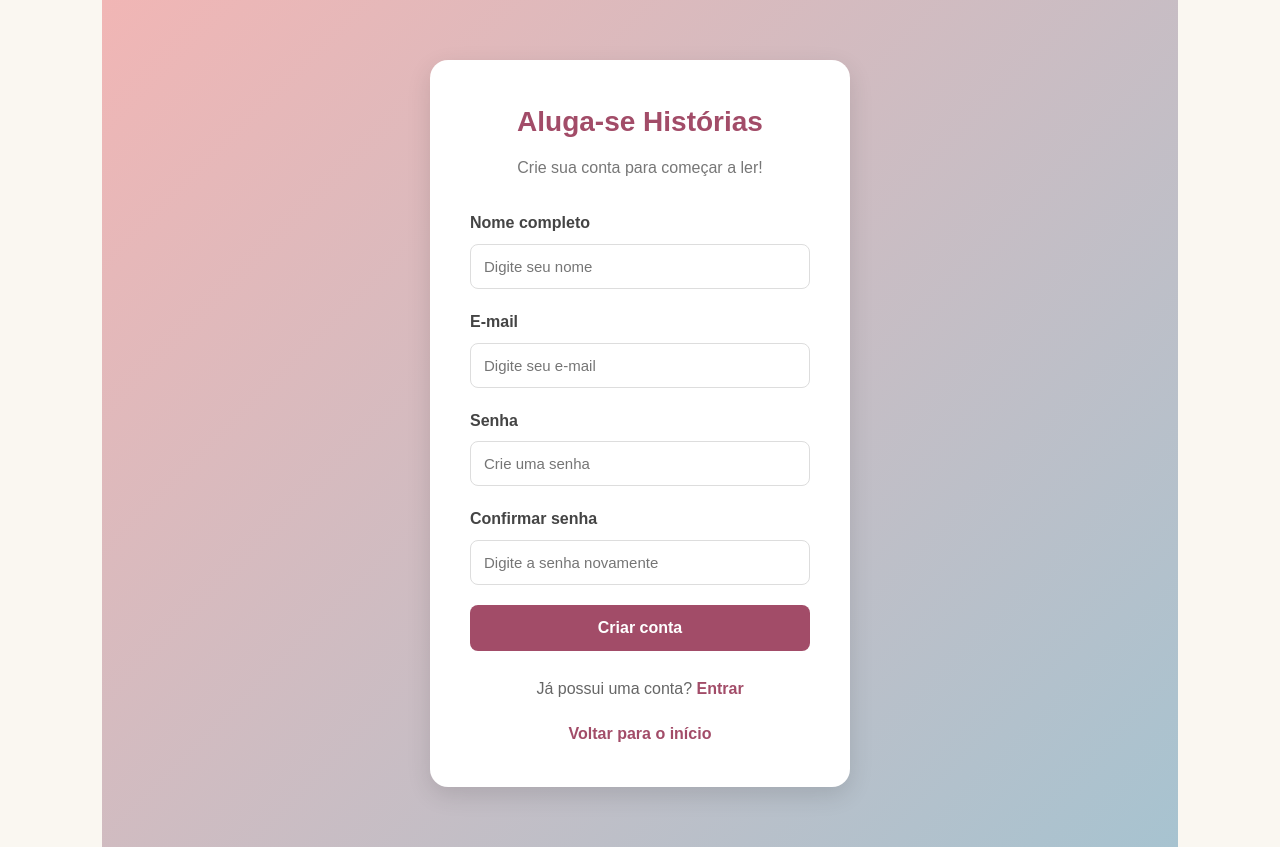
After one commit to emillyeleslyemarques-oss/aluga-se-historias, a PHP site: page /cadastro.php in a window 1280 px wide. The commit adds this page. Run offline with PHP 8.4, Linux system fonts and the light colour scheme.

Commit message:
Adiciona páginas de login e cadastro
Cria as telas de login e cadastro com estilos próprios, adiciona o link de acesso à navegação e centraliza o cabeçalho do catálogo. Inclui também a configuração inicial da conexão PDO com o banco de dados.

```diff
--- a/aluguel.php
+++ b/aluguel.php
@@ -15,6 +15,7 @@
         <a href="catalogo.php">Catálogo</a>
         <a href="sobre.php">Sobre</a>
         <a href="aluguel.php">Aluguel</a>
+        <a href="login.php">Login</a>
     </nav>
     <a href="catalogo.php" class="botao-header">Encontrar livros</a>
 </header>
--- /dev/null
+++ b/cadastro.php
@@ -0,0 +1,68 @@
+
+<?php
+// Futuramente vamos programar o cadastro no banco de dados
+?>
+
+<!DOCTYPE html>
+<html lang="pt-br">
+<head>
+    <meta charset="UTF-8">
+    <meta name="viewport" content="width=device-width, initial-scale=1.0">
+    <title>Cadastro | Aluga-se Histórias</title>
+    <link rel="stylesheet" href="estilos/estilos.css">
+</head>
+<body>
+
+    <main class="login-container">
+        <section class="login-card">
+
+            <h1>Aluga-se Histórias</h1>
+            <p class="login-subtitulo">Crie sua conta para começar a ler!</p>
+
+            <form action="" method="POST">
+
+                <div class="campo-login">
+                    <label for="nome">Nome completo</label>
+                    <input type="text" id="nome" name="nome"
+                        placeholder="Digite seu nome" required>
+                </div>
+
+                <div class="campo-login">
+                    <label for="email">E-mail</label>
+                    <input type="email" id="email" name="email"
+                        placeholder="Digite seu e-mail" required>
+                </div>
+
+                <div class="campo-login">
+                    <label for="senha">Senha</label>
+                    <input type="password" id="senha" name="senha"
+                        placeholder="Crie uma senha" required>
+                </div>
+
+                <div class="campo-login">
+                    <label for="confirmar_senha">Confirmar senha</label>
+                    <input type="password" id="confirmar_senha"
+                        name="confirmar_senha"
+                        placeholder="Digite a senha novamente" required>
+                </div>
+
+                <button type="submit" class="botao-login">
+                    Criar conta
+                </button>
+
+            </form>
+
+            <p class="login-cadastro">
+                Já possui uma conta?
+                <a href="login.php">Entrar</a>
+            </p>
+
+            <a href="index.php" class="voltar-inicio">
+                Voltar para o início
+            </a>
+
+        </section>
+    </main>
+
+</body>
+</html>
--- a/estilos/estilos.css
+++ b/estilos/estilos.css
@@ -869,3 +869,117 @@ main {
         padding-top: 30px;
     }
 }
+
+
+/* PÁGINA DE LOGIN */
+
+.login-container {
+    min-height: 100vh;
+    display: flex;
+    justify-content: center;
+    align-items: center;
+    padding: 30px 20px;
+    background: linear-gradient(135deg, #f1b6b5, #a7c3d0);
+}
+
+.login-card {
+    background-color: #fff;
+    width: 100%;
+    max-width: 420px;
+    padding: 40px;
+    border-radius: 18px;
+    box-shadow: 0 8px 25px rgba(0, 0, 0, 0.12);
+}
+
+.login-card h1 {
+    color: #a24c68;
+    text-align: center;
+    font-size: 28px;
+    margin-bottom: 10px;
+}
+
+.login-subtitulo {
+    text-align: center;
+    color: #777;
+    margin-bottom: 30px;
+}
+
+.campo-login {
+    display: flex;
+    flex-direction: column;
+    margin-bottom: 20px;
+}
+
+.campo-login label {
+    color: #444;
+    font-weight: bold;
+    margin-bottom: 8px;
+}
+
+.campo-login input {
+    padding: 13px;
+    border: 1px solid #ddd;
+    border-radius: 8px;
+    font-size: 15px;
+    outline: none;
+}
+
+.campo-login input:focus {
+    border-color: #a24c68;
+}
+
+.botao-login {
+    width: 100%;
+    padding: 14px;
+    border: none;
+    border-radius: 8px;
+    background-color: #a24c68;
+    color: white;
+    font-size: 16px;
+    font-weight: bold;
+    cursor: pointer;
+    transition: 0.3s;
+}
+
+.botao-login:hover {
+    background-color: #843c55;
+}
+
+.login-cadastro {
+    text-align: center;
+    margin-top: 25px;
+    color: #666;
+}
+
+.login-cadastro a,
+.voltar-inicio {
+    color: #a24c68;
+    font-weight: bold;
+    text-decoration: none;
+}
+
+.login-cadastro a:hover,
+.voltar-inicio:hover {
+    text-decoration: underline;
+}
+
+.voltar-inicio {
+    display: block;
+    text-align: center;
+    margin-top: 20px;
+}
+
+/* AJUSTES DA PÁGINA DE CADASTRO */
+
+.login-card {
+    margin: 30px 0;
+}
+
+.login-card form {
+    margin-top: 25px;
+}
+
+.login-card .campo-login input {
+    box-sizing: border-box;
+    width: 100%;
+}
--- a/index.php
+++ b/index.php
@@ -16,6 +16,7 @@
         <a href="catalogo.php">Catálogo</a>
         <a href="sobre.php">Sobre</a>
         <a href="aluguel.php">Aluguel</a>
+        <a href="login.php">Login</a>
     </nav>
 
     <a href="catalogo.php" class="botao-header">Encontrar livros</a>
--- a/livro.php
+++ b/livro.php
@@ -15,6 +15,7 @@
         <a href="catalogo.php">Catálogo</a>
         <a href="sobre.php">Sobre</a>
         <a href="aluguel.php">Aluguel</a>
+        <a href="login.php">Login</a>
     </nav>
     <a href="catalogo.php" class="botao-header">Encontrar livros</a>
 </header>
--- a/sobre.php
+++ b/sobre.php
@@ -15,6 +15,7 @@
         <a href="catalogo.php">Catálogo</a>
         <a href="sobre.php">Sobre</a>
         <a href="aluguel.php">Aluguel</a>
+        <a href="login.php">Login</a>
     </nav>
     <a href="catalogo.php" class="botao-header">Encontrar livros</a>
 </header>
```
Also changed, not shown: catalogo.php (+1 -11 lines), includes/cabecalho.php (added, +11 -0 lines), login.php (added, +51 -0 lines), src/conexao.php (added, +41 -0 lines), livros.php (added).
